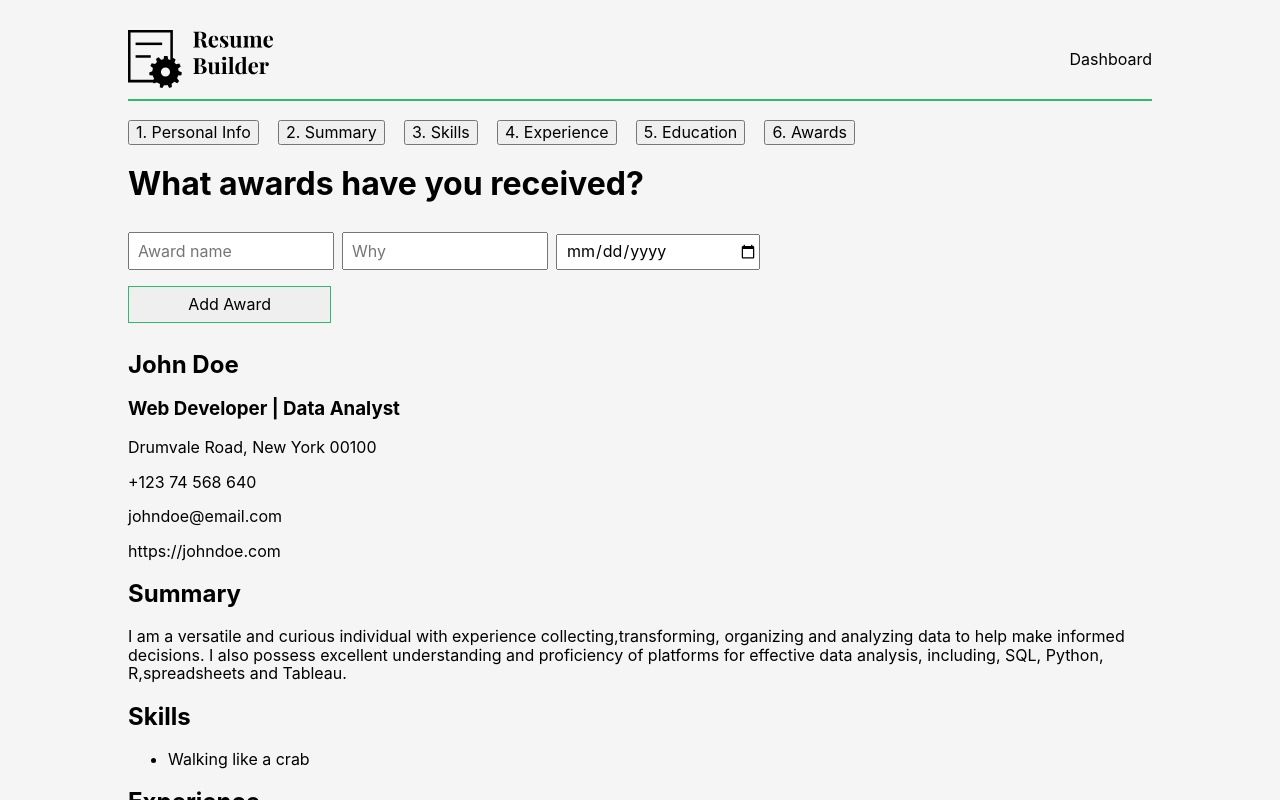
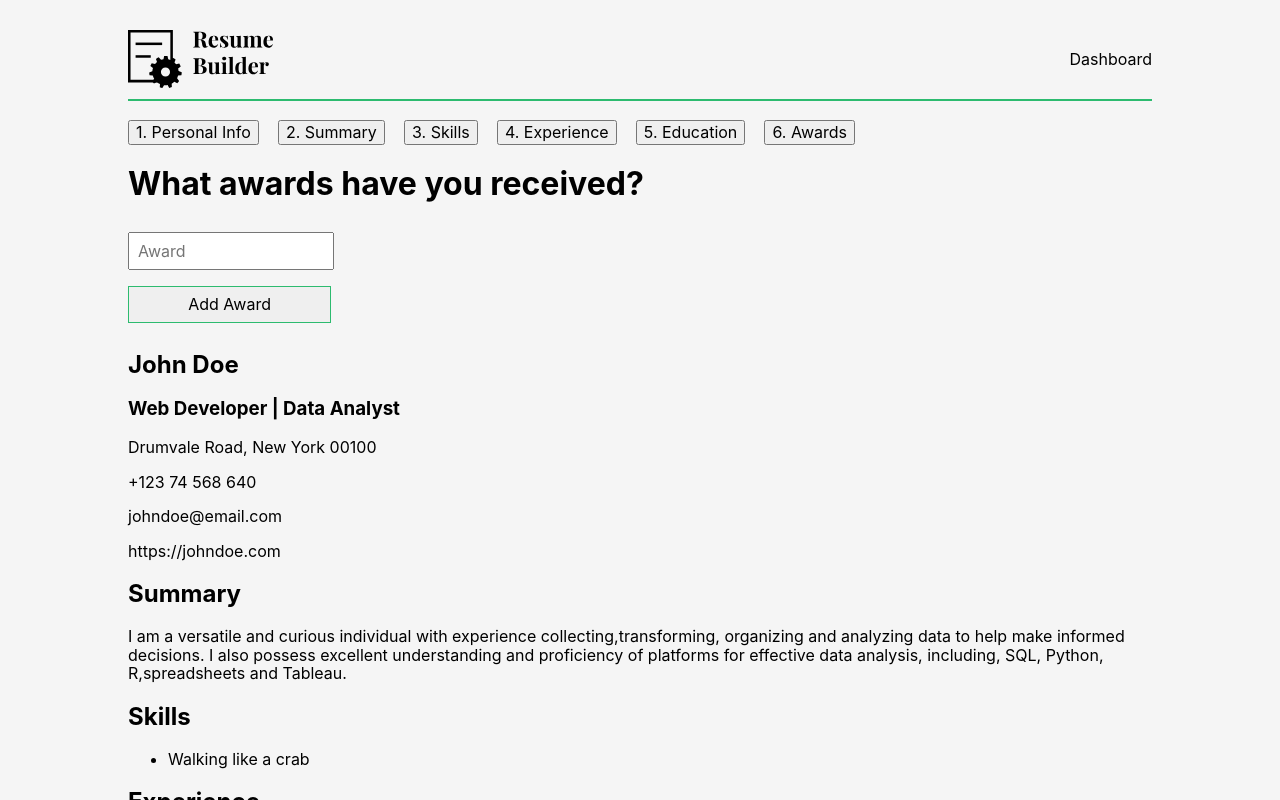
Before and after one commit to CharlesIvia/cv-builder, a React (Create React App) app: page / in a window 1280 px wide. Both pictures are taken after a click on the button "6. Awards". Shown: the top 800 px of the page. Built offline with nearby package versions, Linux system fonts and the light colour scheme.

Commit message:
updated awards logic

```diff
--- a/src/components/Awards.js
+++ b/src/components/Awards.js
@@ -1,17 +1,20 @@
 import React from "react";
 
-export default function Awards() {
+export default function Awards({ awardsSubmit, value, awardsChange }) {
   return (
     <div>
       <div>
         <h1>What awards have you received?</h1>
       </div>
       <div>
-        <form className="info awards-info">
+        <form onSubmit={awardsSubmit} className="info awards-info">
           <div>
-            <input type="text" placeholder="Award name"></input>
-            <input type="text" placeholder="Why"></input>
-            <input type="date" placeholder="Year"></input>
+            <input
+              type="text"
+              value={value}
+              onChange={awardsChange}
+              placeholder="Award"
+            ></input>
           </div>
           <div className="btn-div">
             <button>Add Award</button>
--- a/src/components/Home.js
+++ b/src/components/Home.js
@@ -50,6 +50,8 @@ export default function Home() {
 
   const [learned, setLeanred] = useState([]);
   const [learnedvalue, setLearnedValue] = useState("");
+  const [awards, setAwards] = useState([]);
+  const [awardvalue, setAwardValue] = useState("");
 
   //General logic
   let handleAllInformationChange = (e) => {
@@ -137,6 +139,22 @@ export default function Home() {
       ...educationInfo,
       [e.target.name]: value,
     });
+  };
+
+  let addAward = (award) => {
+    let newAward = [...awards, award];
+    setAwards(newAward);
+  };
+
+  let onAwardChange = (e) => {
+    setAwardValue(e.target.value);
+  };
+
+  let onAwardSubmit = (e) => {
+    e.preventDefault();
+    if (!awardvalue) return;
+    addAward(awardvalue);
+    setAwardValue("");
   };
 
   //Tabs
@@ -267,7 +285,14 @@ export default function Home() {
                 learnedSubmit={onLearnedSubmit}
               />
             ) : null}
-            {showAwards ? <Awards /> : null}
+            {showAwards ? (
+              <Awards
+                awardsChange={onAwardChange}
+                awardsSubmit={onAwardSubmit}
+                awardsInfo={awards}
+                value={awardvalue}
+              />
+            ) : null}
           </div>
         </div>
         <div>
@@ -279,6 +304,7 @@ export default function Home() {
             roles={roles}
             educationInfo={educationInfo}
             learned={learned}
+            awardsInfo={awards}
           />
         </div>
       </div>
--- a/src/components/Output.js
+++ b/src/components/Output.js
@@ -10,6 +10,7 @@ export default function Output({
   roles,
   educationInfo,
   learned,
+  awardsInfo,
 }) {
   return (
     <div className="output">
@@ -96,10 +97,9 @@ export default function Output({
           <h2>Awards</h2>
         </div>
         <div>
-          <p>
-            <span>Devpost Covid-19 Global Hackathon Winner</span>
-            <span>2020</span>
-          </p>
+          {awardsInfo.map((award) => (
+            <p key={awardsInfo.indexOf(award)}>{award}</p>
+          ))}
         </div>
       </div>
     </div>
```
